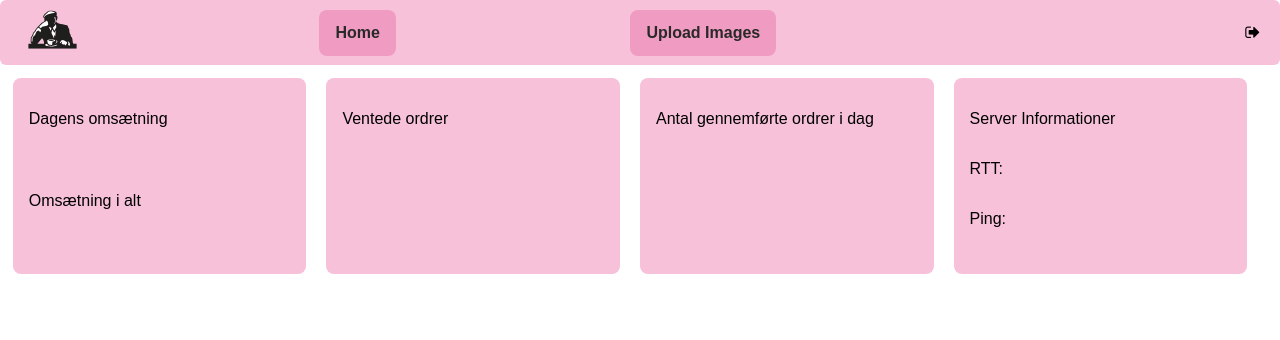
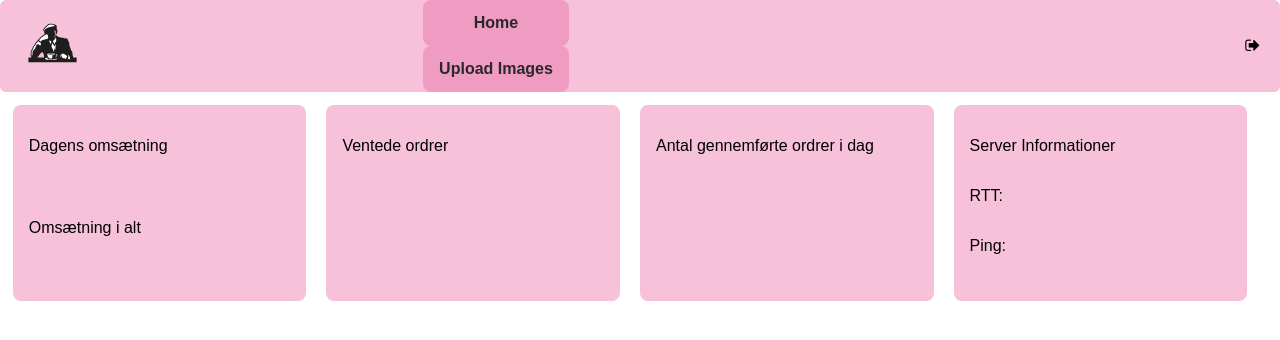
Before and after one commit to Studiegruppe-11/dis-3-semester, a website: page client/pages/admin.html in a window 1280 px wide. Drawn offline with nearby package versions, Linux system fonts and the light colour scheme; no server answers.

Commit message:
Refactor admin.html menu structure

```diff
--- a/client/pages/admin.html
+++ b/client/pages/admin.html
@@ -12,8 +12,10 @@
   <body>
     <ul>
       <li><img src="../img/joeLogo.svg" alt="Logo" /></li>
-      <li><a href="/admin" class="active">Home</a></li>
-      <li><a href="/admin/upload" class="active">Upload Images</a></li>
+      <div class="menu-container">
+        <li><a href="/admin" class="active">Home</a></li>
+        <li><a href="/admin/upload" class="active">Upload Images</a></li>
+      </div>
       <li id="usernameDisplay"></li>
       <li><i style="font: size 24px;" id="logout" class="fa fa-sign-out"> </i> </li>
     </ul>
--- a/client/styles/admin.css
+++ b/client/styles/admin.css
@@ -10,6 +10,10 @@ body {
   #forside{
     position: absolute;
     background-image: url("https://cms.kronenvanlose.dk/media/1ppauotz/img_6547-hdr.jpg?width=2560");
+  }
+
+  .menu-container {
+
   }
 
   ul {
```
